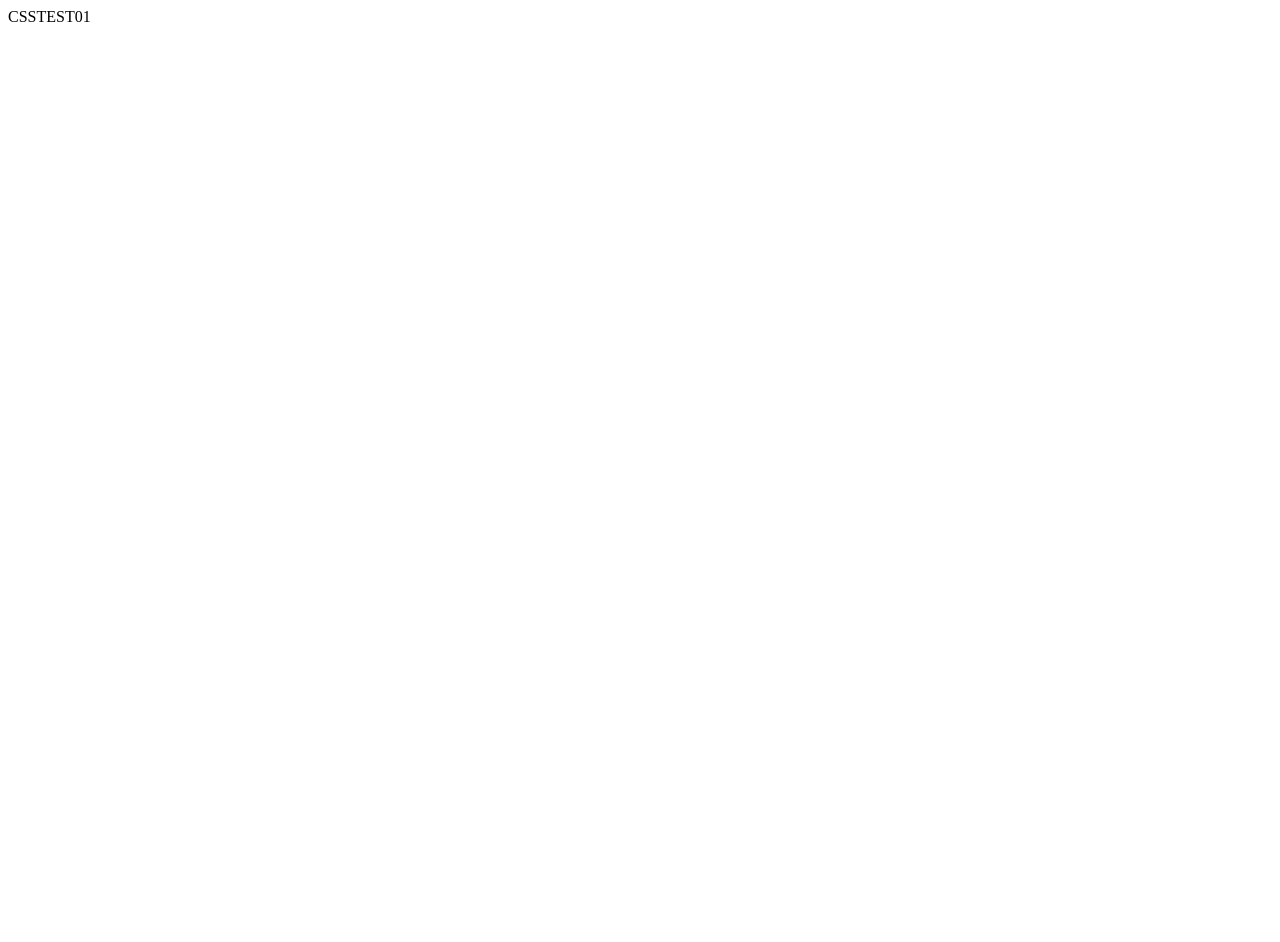
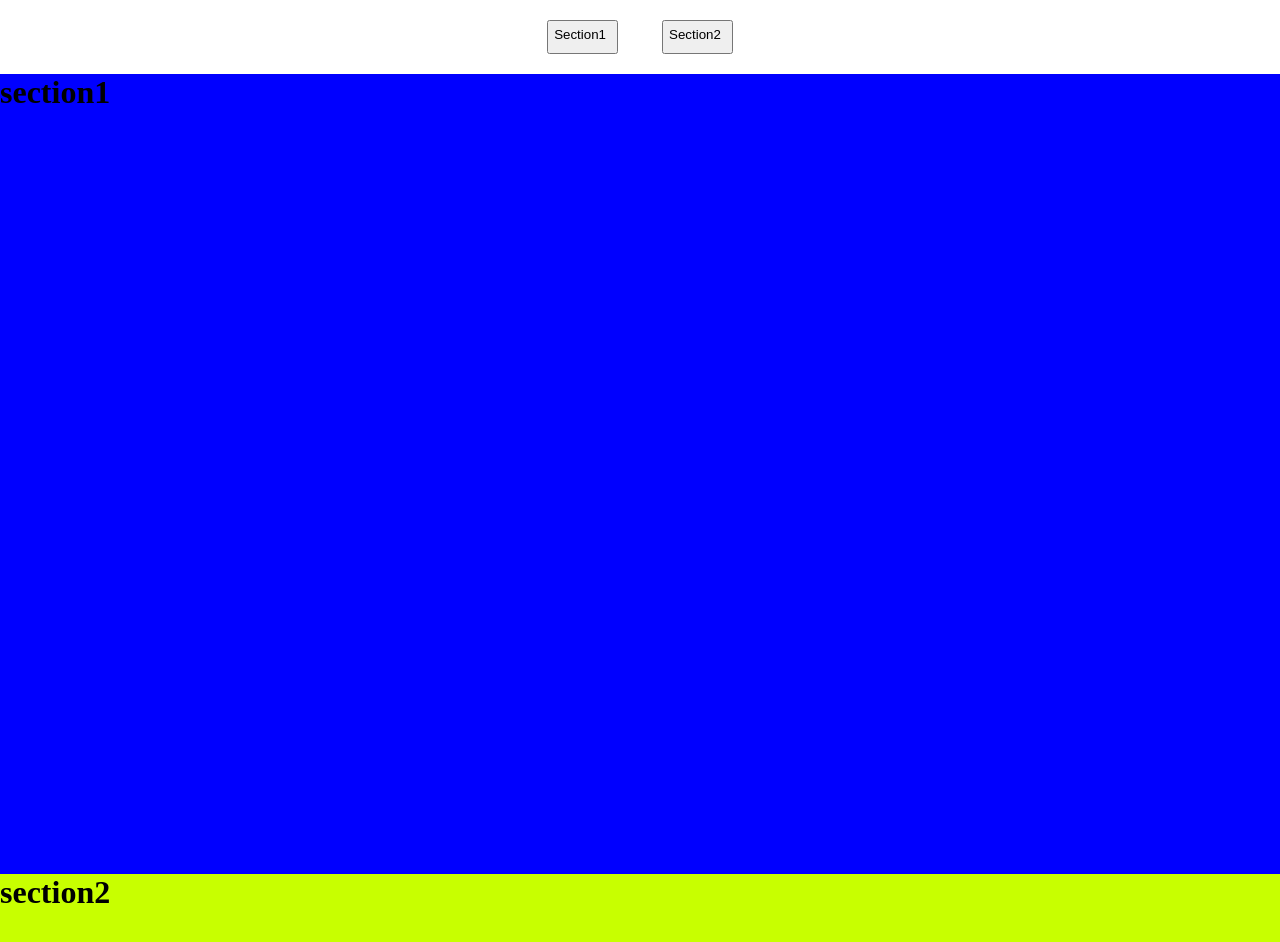
Before and after one commit to ranjeetdakshvanshi/CSS, a plain HTML site: page test03/index.html in a window 1280 px wide. Before the commit the page ends 800 px from the top, so only its background shows below. Drawn offline with Linux system fonts and the light colour scheme.

Commit message:
pagelocation

```diff
--- a/test03/index.html
+++ b/test03/index.html
@@ -4,8 +4,38 @@
     <meta charset="UTF-8">
     <meta name="viewport" content="width=device-width, initial-scale=1.0">
     <title>CSSTEST01</title>
+    <style>
+        *{
+            padding:0;
+            margin:0;
+        }
+        body{
+            width:100%;
+            height:100%;
+        }
+        #section1{
+            width:100%;
+            height: 100vh;
+            background-color: blue;
+        }
+        #section2{
+            width:100%;
+            height: 100vh;
+            background-color: rgb(200, 255, 0);
+        }
+        button{
+            margin:20px;
+               padding:5px 10px 10px 5px;
+        }
+    </style>
 </head>
 <body>
-    CSSTEST01
+    <center><button onclick="location.href='#section1'">Section1</button>    <button onclick="location.href='#section2'">Section2</button></center>
+    <div id="section1">
+        <h1>section1</h1>
+    </div>
+    <div id="section2">
+        <h1>section2</h1>
+    </div>
 </body>
 </html>
```
Also changed, not shown: index.html (+1 -1 lines).
